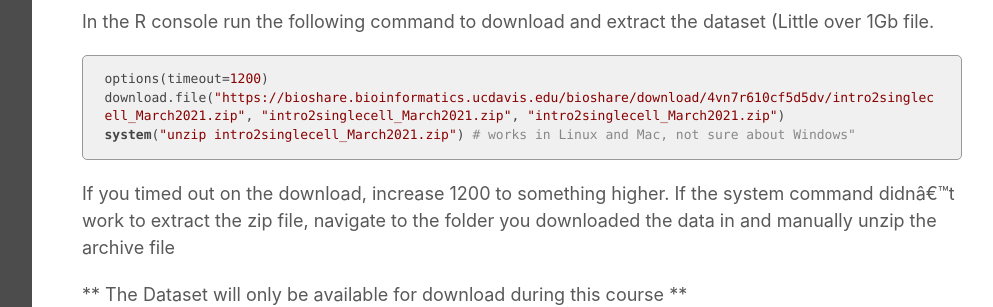
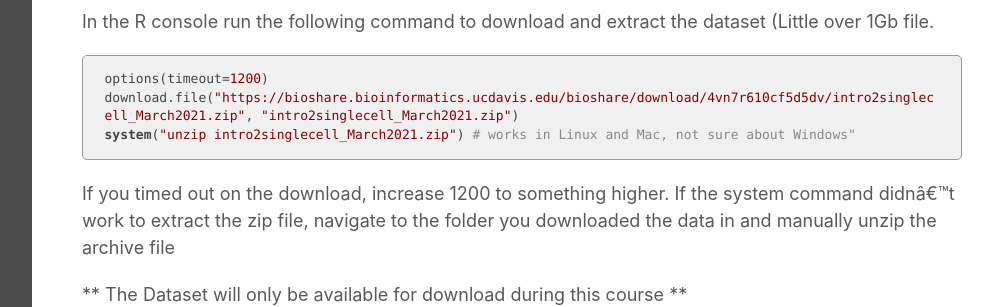
Before and after one commit to ucdavis-bioinformatics-training/2021-March-Single-Cell-RNA-Seq-Analysis, a Jekyll site: the page built from data_analysis/scrna_analysis_prepare.md, in a window 1280 px wide. Shown: the part 2437-2744 px from the top of the page, without its empty margins (268-1261 px from the left). Built offline with Jekyll 4.4.1, drawn with Linux system fonts in a browser that asks for light colours; our own code applies the rules of GitHub Pages for plain Markdown files.

Commit message:
fix error

````diff
--- a/data_analysis/scrna_analysis_prepare.md
+++ b/data_analysis/scrna_analysis_prepare.md
@@ -113,7 +113,7 @@ In the R console run the following command to download and extract the dataset (
 
 ```r
 options(timeout=1200)
-download.file("https://bioshare.bioinformatics.ucdavis.edu/bioshare/download/4vn7r610cf5d5dv/intro2singlecell_March2021.zip", "intro2singlecell_March2021.zip", "intro2singlecell_March2021.zip")
+download.file("https://bioshare.bioinformatics.ucdavis.edu/bioshare/download/4vn7r610cf5d5dv/intro2singlecell_March2021.zip", "intro2singlecell_March2021.zip")
 system("unzip intro2singlecell_March2021.zip") # works in Linux and Mac, not sure about Windows"
 ```
 
````
